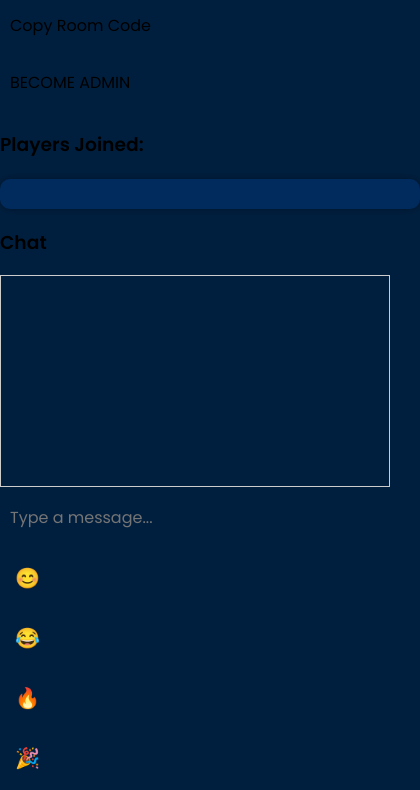
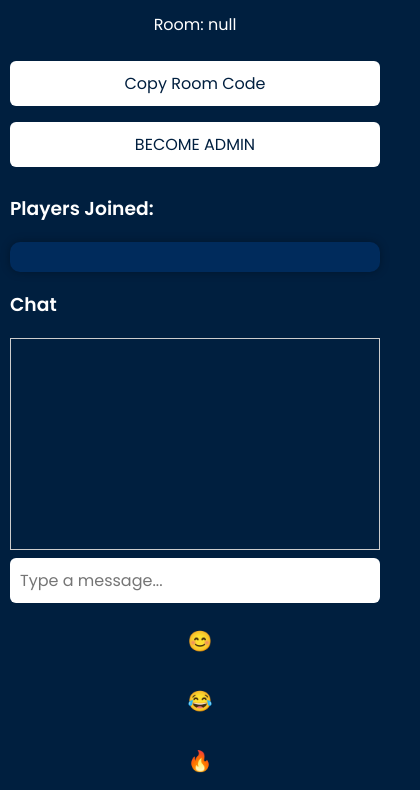
Before and after one commit to Prithivraj005/SPELLO, a website: page game.html in a window 390 px wide. Shown: the part 86-876 px from the top of the page, 420 px wide, since content can reach past the window. Drawn offline with nearby package versions, Linux system fonts and the light colour scheme; no server answers.

Commit message:
Update styles.css

```diff
--- a/styles.css
+++ b/styles.css
@@ -138,55 +138,53 @@ button:hover {
 }
 
 
+
+
+
+
+
+
+
+
 /* =========================
-   STRONG MOBILE OVERRIDE
+   FINAL MOBILE FIX (WORKING)
    ========================= */
 
-/* Apply only for screens ≤ 768px */
-
-
-/* Force mobile override to reload */
-@media (max-width: 768px) {
-  html, body, .container, input, button, p, h1 {
-    all: unset;
-    display: revert;
-  }
-}
-
-
-@media (max-width: 768px) {
+@media only screen and (max-width: 768px) {
   body {
+    font-size: 16px;
+    margin: 0;
+    padding: 10px;
     background-color: #001f3f;
     font-family: 'Poppins', sans-serif;
-    margin: 0;
-    padding: 0;
     display: flex;
     flex-direction: column;
     align-items: center;
     justify-content: flex-start;
-    height: auto;
+    min-height: 100vh;
   }
 
   .container {
     width: 90%;
-    max-width: 400px;
+    max-width: 380px;
+    margin: 20px auto 0 auto;
     text-align: center;
-    margin-top: 40px;
   }
 
   h1 {
     font-size: 1.6rem;
-    margin-bottom: 1.2rem;
+    margin-bottom: 1rem;
+    color: #fff;
   }
 
-  input,
+  input[type="text"],
   button {
     width: 100%;
-    margin: 6px 0;
+    font-size: 1rem;
+    margin: 8px 0;
     padding: 10px;
-    font-size: 1rem;
+    border: none;
     border-radius: 6px;
-    border: none;
     box-sizing: border-box;
   }
 
@@ -202,4 +200,25 @@ button:hover {
     margin-top: 12px;
     color: #fff;
   }
+
+  /* Make game sections stack nicely */
+  #player-list,
+  #chatbox,
+  #game-area,
+  #admin-controls {
+    width: 100%;
+    padding: 15px;
+    margin-top: 15px;
+    box-sizing: border-box;
+  }
+
+  .word-input-form {
+    flex-direction: column;
+    align-items: stretch;
+    gap: 8px;
+  }
+
+  #chat-messages {
+    max-height: 150px;
+  }
 }
```
